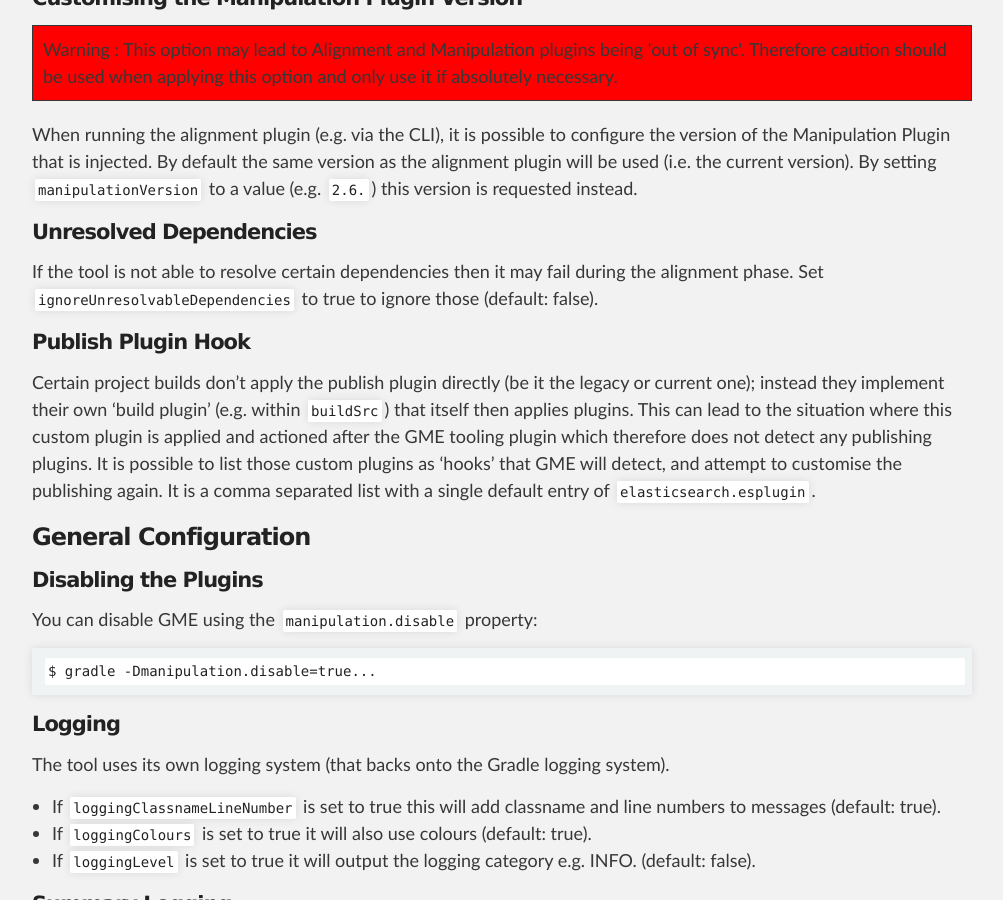
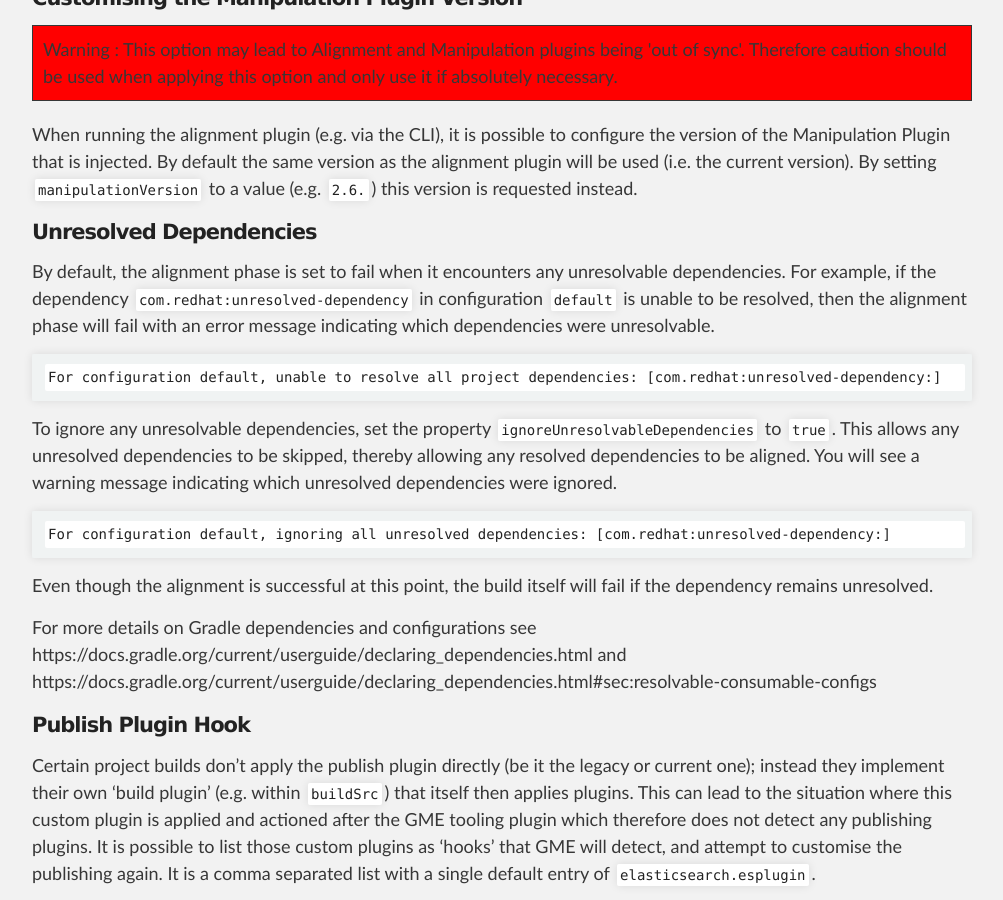
Before and after one commit to project-ncl/gradle-manipulator, a Jekyll site: the page built from index.md, in a window 1280 px wide and 900 px high, scrolled down 2922 px. Shown: the whole window, without its empty margins (138-1141 px from the left). Built offline with Jekyll 4.4.1, drawn with Linux system fonts in a browser that asks for light colours.

Commit message:
NCL-5172: Add documentation about unresolved dependencies (#343)
Co-authored-by: Nick Cross <ncross@redhat.com>

````diff
--- a/index.md
+++ b/index.md
@@ -118,7 +118,25 @@ When running the alignment plugin (e.g. via the CLI), it is possible to configur
 
 #### Unresolved Dependencies
 
-If the tool is not able to resolve certain dependencies then it may fail during the alignment phase. Set `ignoreUnresolvableDependencies` to true to ignore those (default: false).
+By default, the alignment phase is set to fail when it encounters any unresolvable dependencies. For example, if the
+dependency `com.redhat:unresolved-dependency` in configuration `default` is unable to be resolved, then the alignment
+phase will fail with an error message indicating which dependencies were unresolvable.
+
+```
+For configuration default, unable to resolve all project dependencies: [com.redhat:unresolved-dependency:]
+```
+
+To ignore any unresolvable dependencies, set the property `ignoreUnresolvableDependencies` to `true`. This allows any
+unresolved dependencies to be skipped, thereby allowing any resolved dependencies to be aligned. You will see a warning
+message indicating which unresolved dependencies were ignored.
+
+```
+For configuration default, ignoring all unresolved dependencies: [com.redhat:unresolved-dependency:]
+```
+
+Even though the alignment is successful at this point, the build itself will fail if the dependency remains unresolved.
+
+For more details on Gradle dependencies and configurations see https://docs.gradle.org/current/userguide/declaring_dependencies.html and https://docs.gradle.org/current/userguide/declaring_dependencies.html#sec:resolvable-consumable-configs
 
 #### Publish Plugin Hook
 
````
